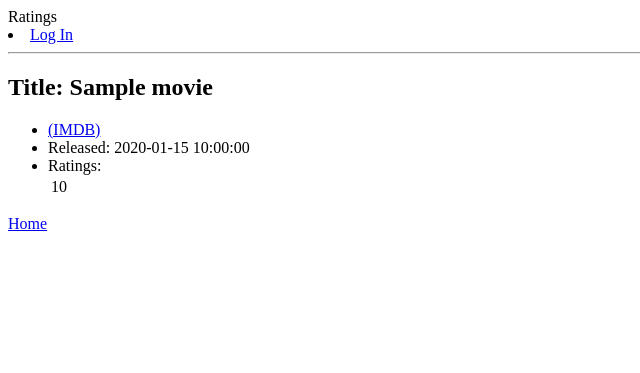
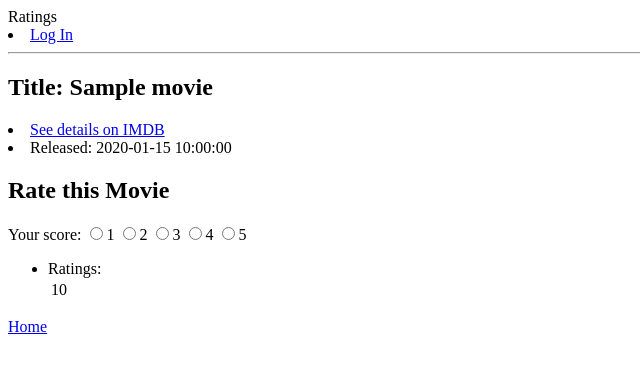
Before and after one commit to Tiffany8/Ratings, a Python web app: template templates/movie.html in a window 1280 px wide. Shown: the top 373 px of the page, without its empty margins (0-640 px from the left). Run offline with Jinja, Linux system fonts and the light colour scheme; the template is opened without the code that fills it: most values are stand-ins (such as "Sample title", 1, 10 or a date in 2020).

Commit message:
Started working on logged in user's ability to see score on movie pages.

```diff
--- a/templates/movie.html
+++ b/templates/movie.html
@@ -2,14 +2,47 @@
 {% block content %}
 
     <h2>Title: {{ movie.title }} </h2>
-    <ul>
+
         <li>
-          <a href="{{ movie.imdb_url }}">(IMDB)</a>
+          <a href="{{ movie.imdb_url }}">See details on IMDB</a>
         </li>
         <li>
           Released: {{ movie.released_at }}
         </li>
 
+        <!-- Enter movie rating? -->
+        {% if "logged_in_user_email" in session %}
+          <div class="current">
+            Your Rating: 5
+          </div>
+
+
+          <!-- if user already scored, then display score -->
+
+            <!-- update = True -->
+          <!-- else display 'you have not scored this movie yet' -->
+            <!-- insert = true -->
+        <!-- both options have option to "input score"....-->
+                {% endif %}
+
+      <form class="movie-rating-form" action='/movies/{{ movie.movie_id }}' method="POST">
+
+        <h2 class="form-heading">Rate this Movie</h2>
+
+        <div class="form-group">
+            <label class="score">Your score:</label>
+              <input type="radio" name="score" value="1">1
+              <input type="radio" name="score" value="2">2
+              <input type="radio" name="score" value="3">3
+              <input type="radio" name="score" value="4">4
+              <input type="radio" name="score" value="5">5
+        </div>
+      </form>
+
+
+
+
+      <ul>
         <li>Ratings:
 
               <table class="rating_list">
```
